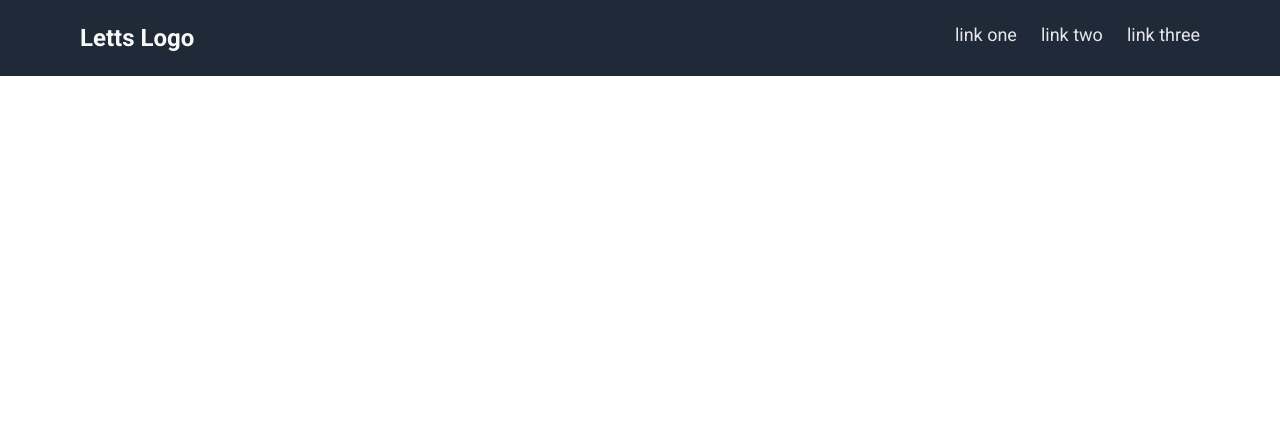
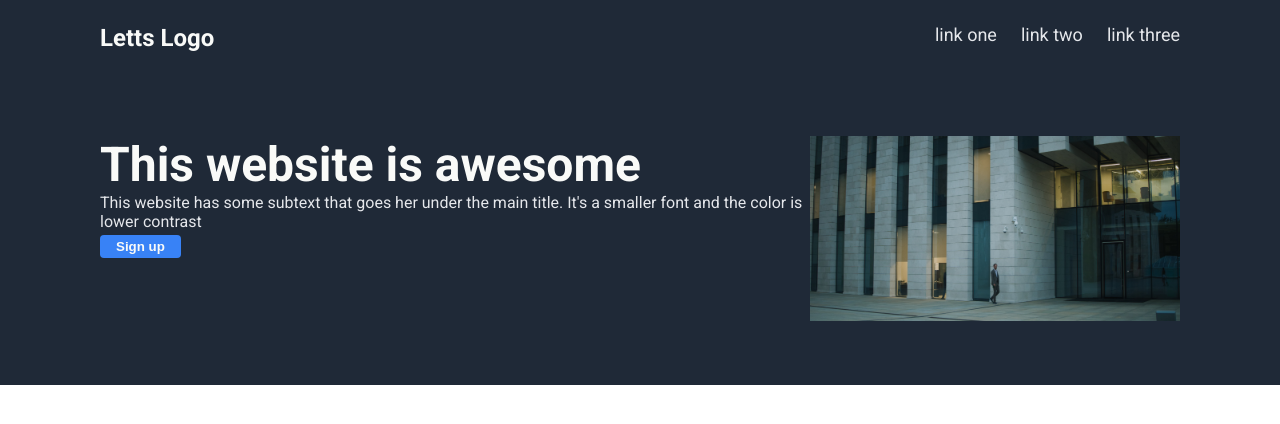
Before and after one commit to samgivens7/odin-css-landing-page, a plain HTML site: page index.html in a window 1280 px wide. Drawn offline with Linux system fonts and the light colour scheme.

Commit message:
Add hero content panel to landing page

```diff
--- a/index.html
+++ b/index.html
@@ -26,7 +26,17 @@
       </ul>
     </div>
     <div class="content">
-
+      <div class="content_1">
+        <div class="hero-container">
+          <div class="hero-text">This website is awesome</div>
+          <div class="hero-subtext">This website has some subtext that goes her under the main title. It's a smaller font and the color is lower contrast</div>
+          <button class="hero-button">Sign up</button>
+        </div>
+        <div class="img-container">
+          <img src="images/-unsplash.jpg" alt="Man walking down street">
+        </div>
+      </div>
+      </div>
     </div>
   </body>
 </html>
--- a/style.css
+++ b/style.css
@@ -8,8 +8,8 @@ body {
 
 .header {
   display: flex;
-  padding-left: 80px;
-  padding-right: 80px;
+  padding-left: 100px;
+  padding-right: 100px;
   padding-top: 24px;
   padding-bottom: 24px;
   background-color: #1F2937;
@@ -43,3 +43,52 @@ a {
 .right-links {
   margin-left: auto;
 }
+
+.content_1 {
+  display: flex;
+  flex: 1 1 auto;
+  padding-left: 100px;
+  padding-right: 100px;
+  padding-top: 60px;
+  padding-bottom: 60px;
+  background-color: #1F2937;
+
+}
+
+.hero-text {
+  font-size: 48px;
+  font-weight: 700;
+  color: #F9FAF8;
+}
+
+.hero-subtext {
+  font-size: 16px;
+  color: #E5E7EB;
+  font-weight: 300;
+}
+
+/* refactor into a base button class once there are multiple buttons */
+.hero-button {
+  background-color: #3882F6;
+  color: #F9FAF8;
+  font-weight: 700;
+  border: 0;
+  border-radius: 0.25rem;
+  padding: 0.25rem 1rem;
+  margin: 0.25rem 0;
+}
+
+.img-container {
+  padding-left: 0 50px;
+  margin-left: auto;
+
+}
+
+/*
+there's gotta be a better way than hardcoding this, right?
+divided original image dimensions by 10 to keep aspect ratio
+*/
+img {
+  width: 370px;
+  height: 185px;
+}
```
Also changed, not shown: images/-unsplash.jpg (added), 1 other file.
